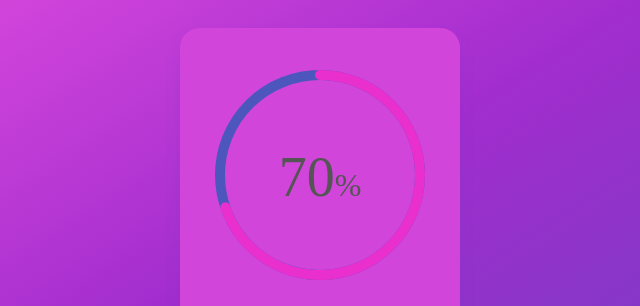
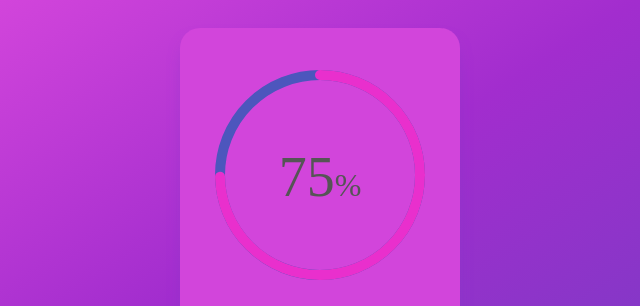
Before and after one commit to sebrog2022/progressbar, a plain HTML site: page index.html in a window 1280 px wide. Shown: the part 205-511 px from the top of the page, 320-960 px from the left. Drawn offline with Linux system fonts and the light colour scheme.

Commit message:
pierwszy progress

```diff
--- a/index.html
+++ b/index.html
@@ -12,10 +12,10 @@
         <div class="percent">
             <svg>
                 <circle cx="105" cy="105" r="100"></circle>
-                <circle cx="105" cy="105" r="100" style="--percent:70"></circle>
+                <circle cx="105" cy="105" r="100" style="--percent:75"></circle>
             </svg>
             <div class="number">
-                <h3>70<span>%</span></h3>
+                <h3>75<span>%</span></h3>
             </div>
         </div>
         <div class="title">
```
